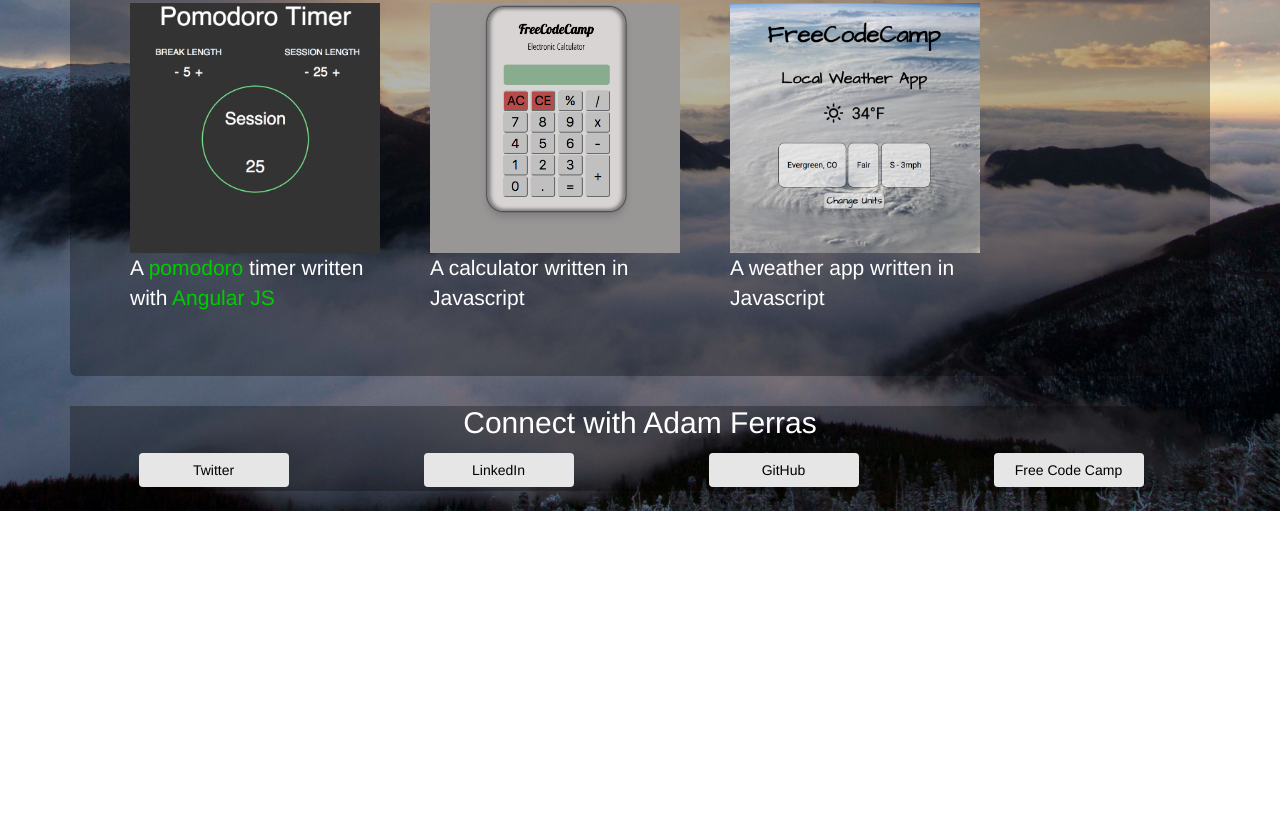
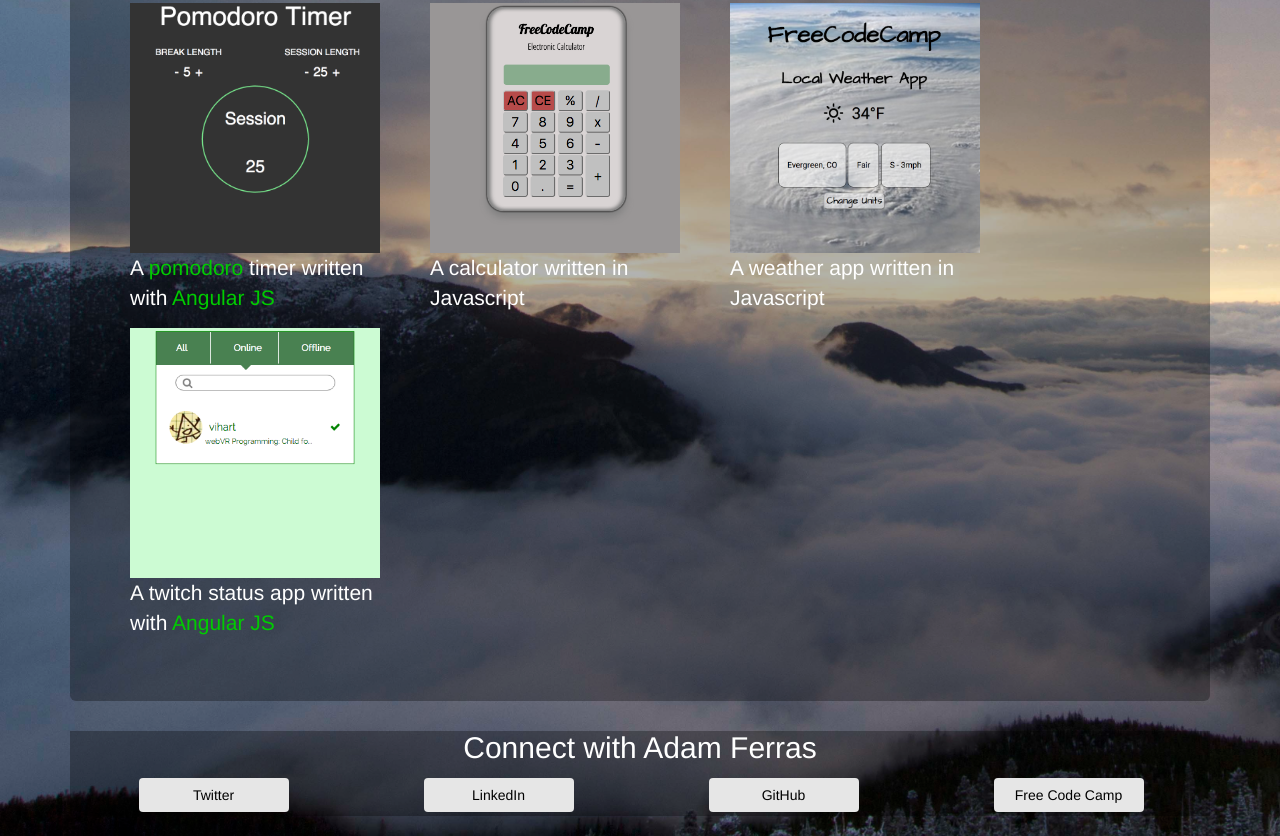
Before and after one commit to adferras/adferras.github.io, a website: page index.html in a window 1280 px wide. Shown: the part 509-1345 px from the top of the page. Before the commit the page ends 1020 px from the top, so only its background shows below. Drawn offline with nearby package versions, Linux system fonts and the light colour scheme.

Commit message:
Include twitch status app

```diff
--- a/index.html
+++ b/index.html
@@ -78,6 +78,12 @@
             <p>A weather app written in Javascript</p>
           </div>
         </div>
+        <div class="col-md-6 projects">
+          <a href="http://adferras.github.io/twitch_status/"><img src="/images/twitch.png" alt="preview twitch status app"></a>
+          <div>
+            <p>A twitch status app written with <a href="https://angularjs.org/">Angular JS</a></p>
+          </div>
+        </div>
       </div>
     </div>
 
```
Also changed, not shown: _site/images/twitch.png (added), _site/index.html, images/twitch.png (added).
